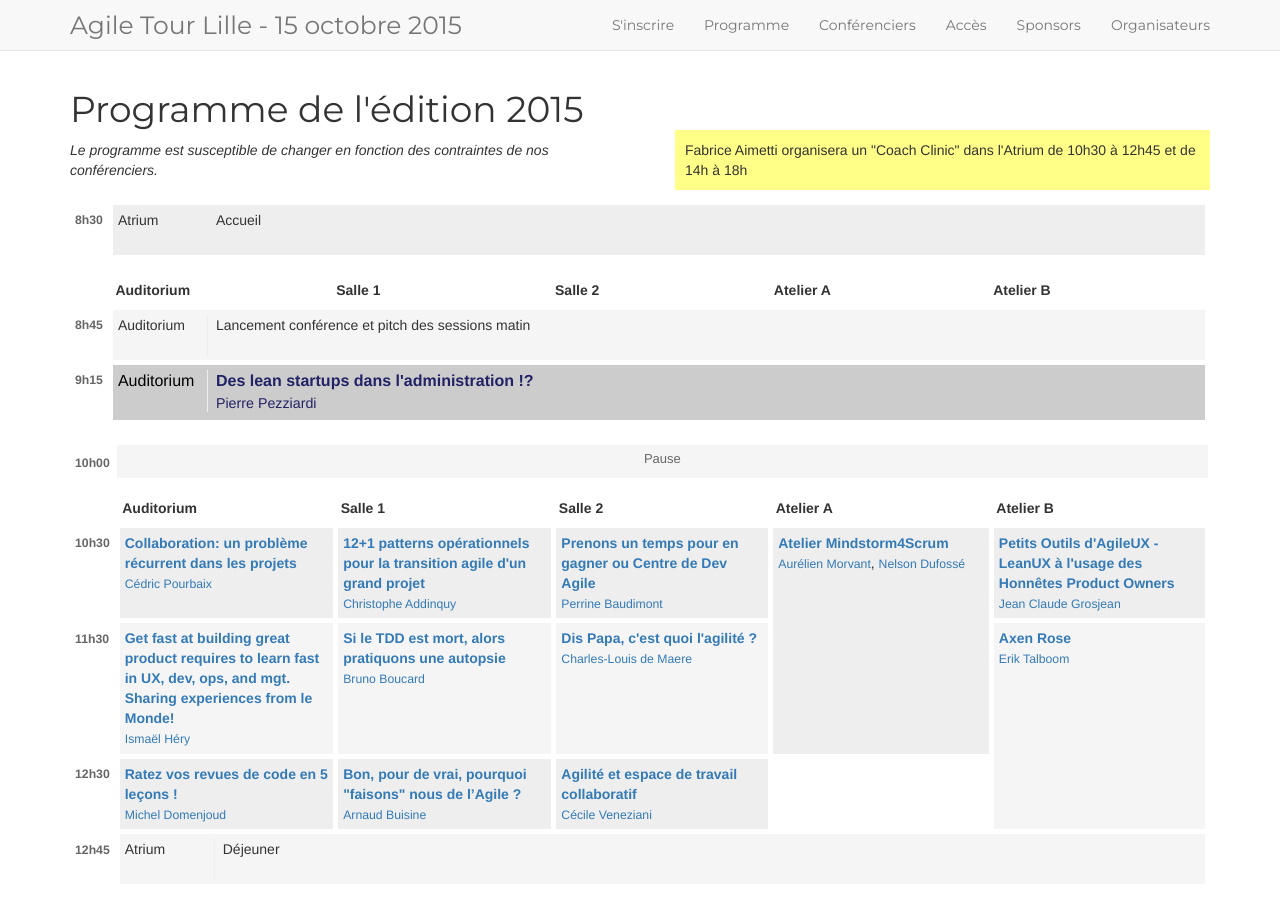
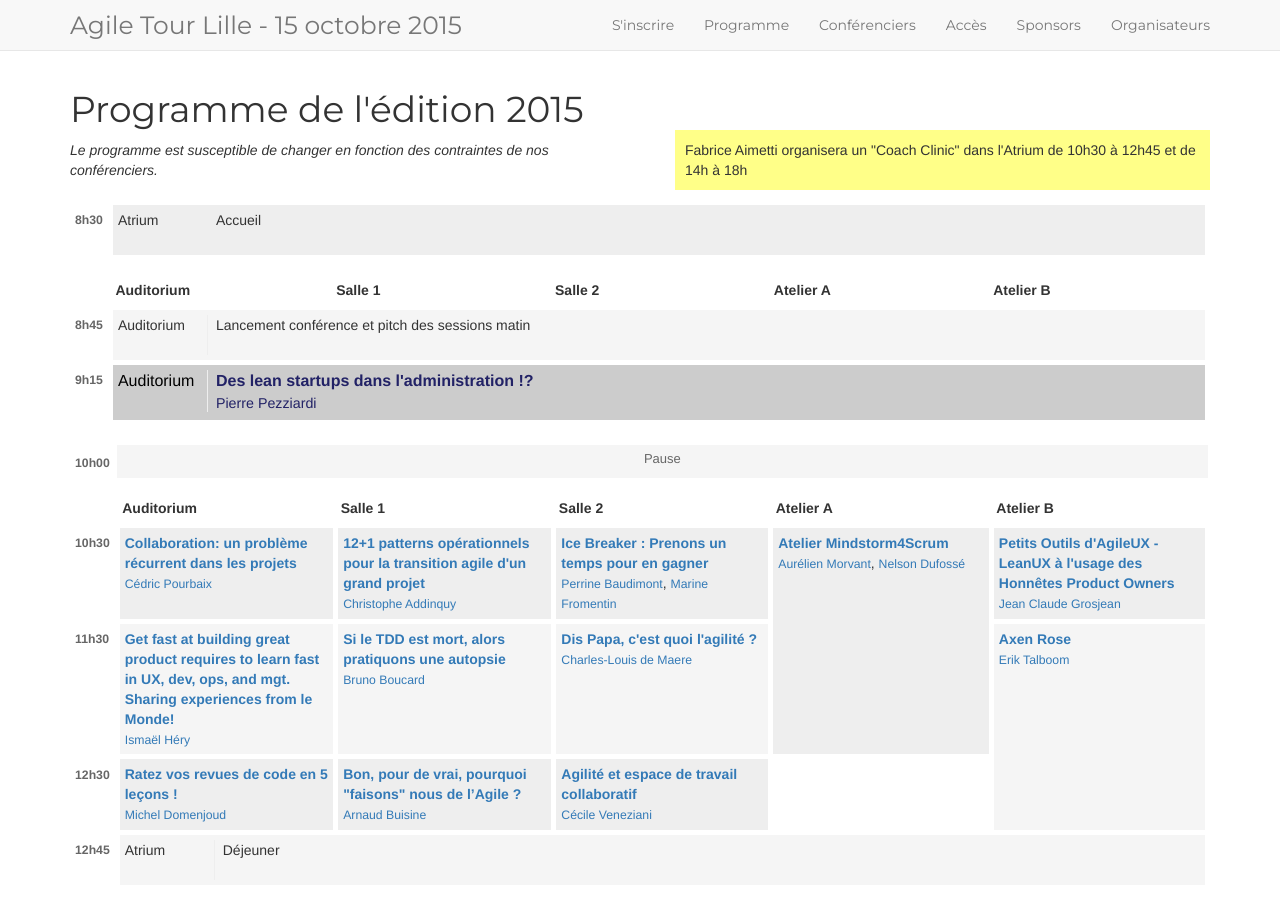
Before and after one commit to jak78/agile-tour-lille-2017, a Jekyll site: the page built from 00-schedule.html, in a window 1280 px wide and 900 px high. Built offline with Jekyll 4.4.1, drawn with Linux system fonts in a browser that asks for light colours; nearby versions of some CDN libraries.

Commit message:
change Perrine subject and add her cospeaker

```diff
--- a/_data/schedule.yml
+++ b/_data/schedule.yml
@@ -34,8 +34,8 @@
       - subject: 12+1 patterns opérationnels pour la transition agile d'un grand projet
         speaker: Christophe Addinquy
         description: "Basculer en agile un très gros projet est un challenge, pour certains cela peut même apparaitre comme une ineptie. Pourtant c’est que le projet Linky a décidé de faire ! Un tel choix fait émerger des difficultés souvent absentes de projets plus petits : culture « cycle en V » omnisciente, grandes équipes, intégration dans l’architecture du SI, etc. Mais si la route reste longue, les signes de succès sont réels. Plutôt que d’exposer l’histoire du projet, nous allons voir ensemble 12+1 leçons apprises, sous forme de « patterns » opérationnels : des recettes que vous ne trouverez dans aucun livre. Les patterns que nous vous proposons sont tous directement utilisables pour votre propre transition agile dès demain."
-      - subject: Prenons un temps pour en gagner ou Centre de Dev Agile
-        speaker: Perrine Baudimont
+      - subject: "Ice Breaker : Prenons un temps pour en gagner"
+        speaker: Perrine Baudimont, Marine Fromentin
         description: "Après une rapide présentation théorique de l'intérêt de l'étape de brise glace et de quelques jeux qui nous semble être efficaces, nous proposons de pratiquer en groupe un voire 2 jeux originaux pour faire connaissance dans la bonne humeur."
       - subject: Atelier Mindstorm4Scrum
         speaker: Aurélien Morvant, Nelson Dufossé
```
